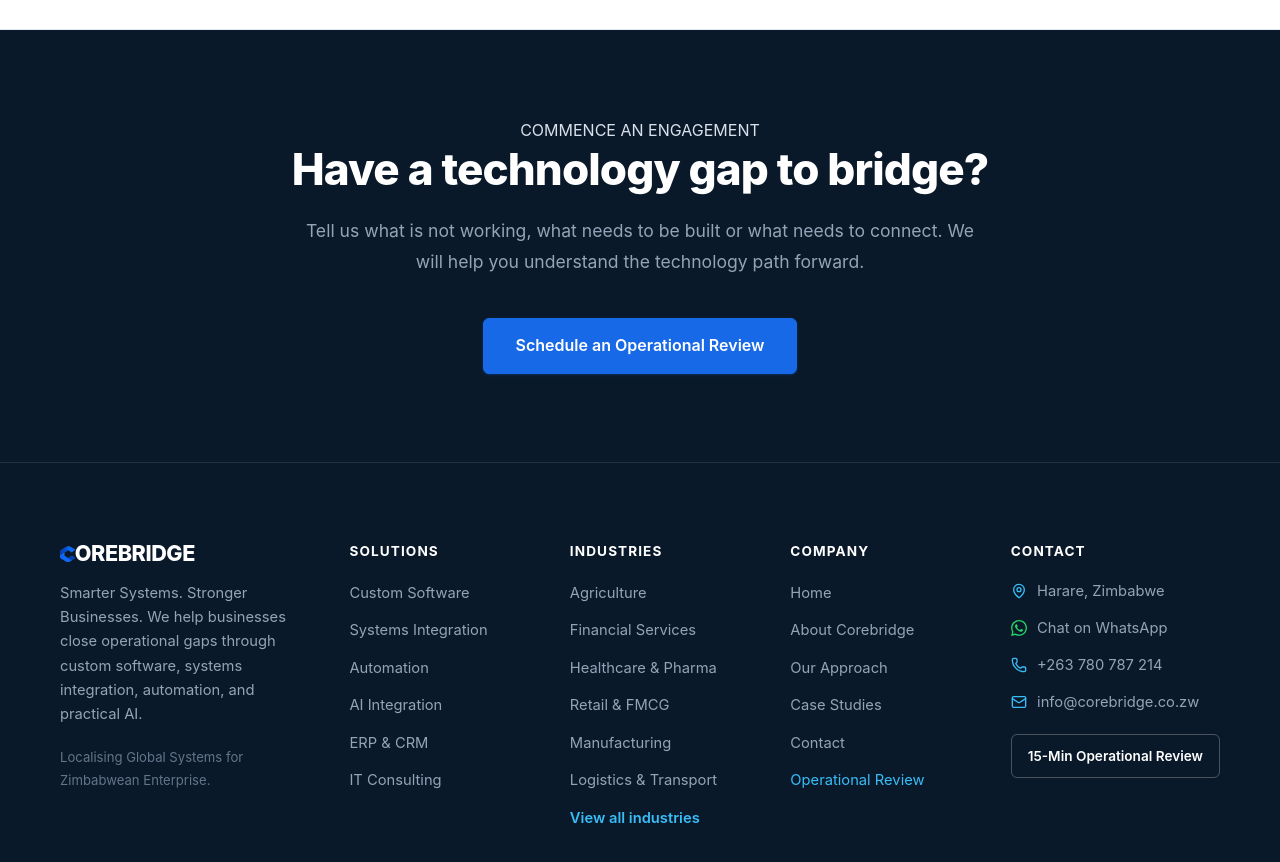
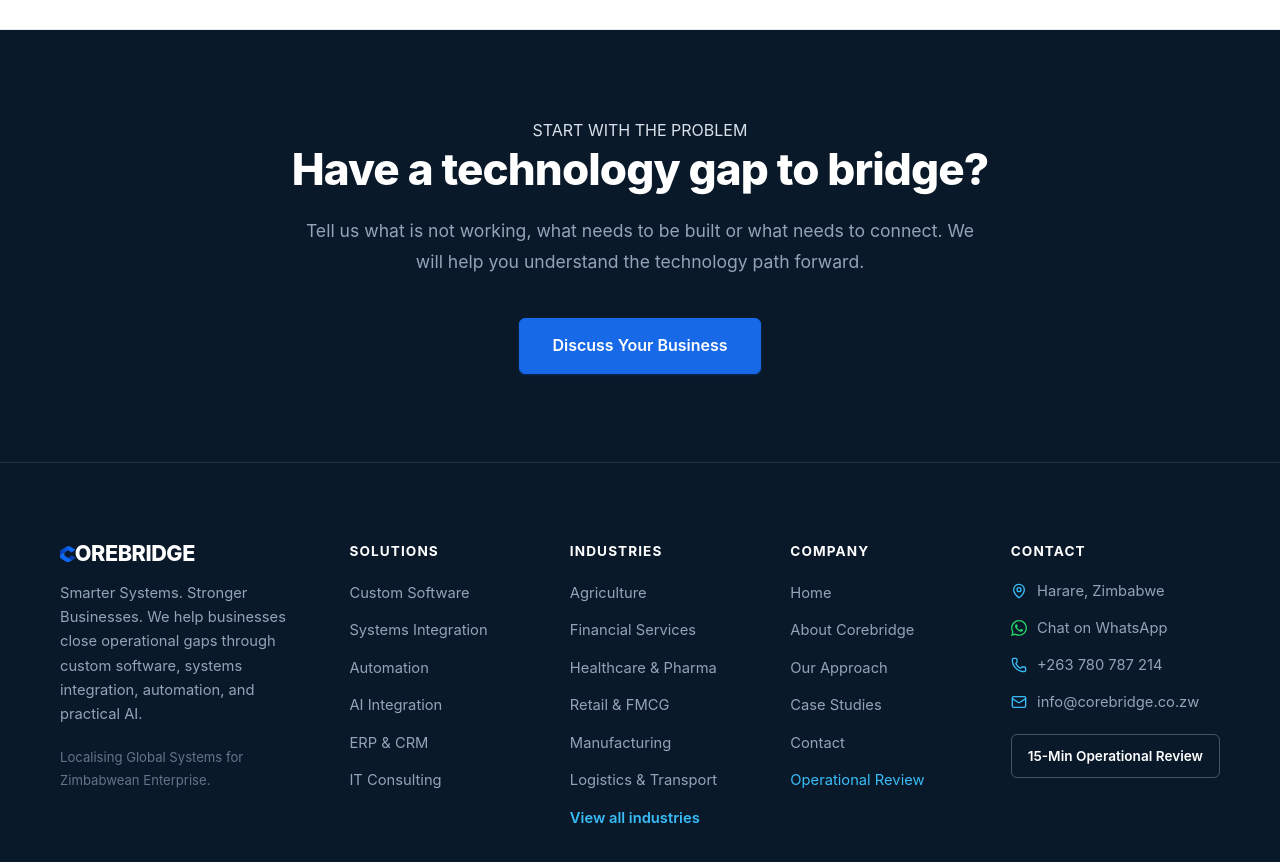
Before and after one commit to Jemade/CoreBridge, a React (Vite) app: page / in a window 1280 px wide. Shown: the part 8320-9182 px from the top of the page. Built offline with nearby package versions, Linux system fonts and the light colour scheme.

Commit message:
refine homepage closing CTA

```diff
--- a/src/sections/OperationalReviewCTASection.jsx
+++ b/src/sections/OperationalReviewCTASection.jsx
@@ -4,7 +4,7 @@ export default function OperationalReviewCTASection({ onOpenAudit }) {
   return (
     <section className="section" style={{ backgroundColor: "#0A1929", color: "var(--white)", padding: "5.5rem 0", textAlign: "center" }}>
       <div className="container" style={{ maxWidth: "780px", margin: "0 auto" }}>
-        <span className="eyebrow-dark">COMMENCE AN ENGAGEMENT</span>
+        <span className="eyebrow-dark">START WITH THE PROBLEM</span>
         <h2 style={{ fontSize: "clamp(2rem, 4vw, 2.75rem)", fontWeight: "800", color: "var(--white)", letterSpacing: "-0.02em", marginBottom: "1.25rem", lineHeight: "1.2" }}>
           Have a technology gap to bridge?
         </h2>
@@ -19,7 +19,7 @@ export default function OperationalReviewCTASection({ onOpenAudit }) {
             onClick={onOpenAudit}
             style={{ fontSize: "1rem", padding: "0.9rem 2rem", fontWeight: "600" }}
           >
-            Schedule an Operational Review
+            Discuss Your Business
           </button>
         </div>
       </div>
```
